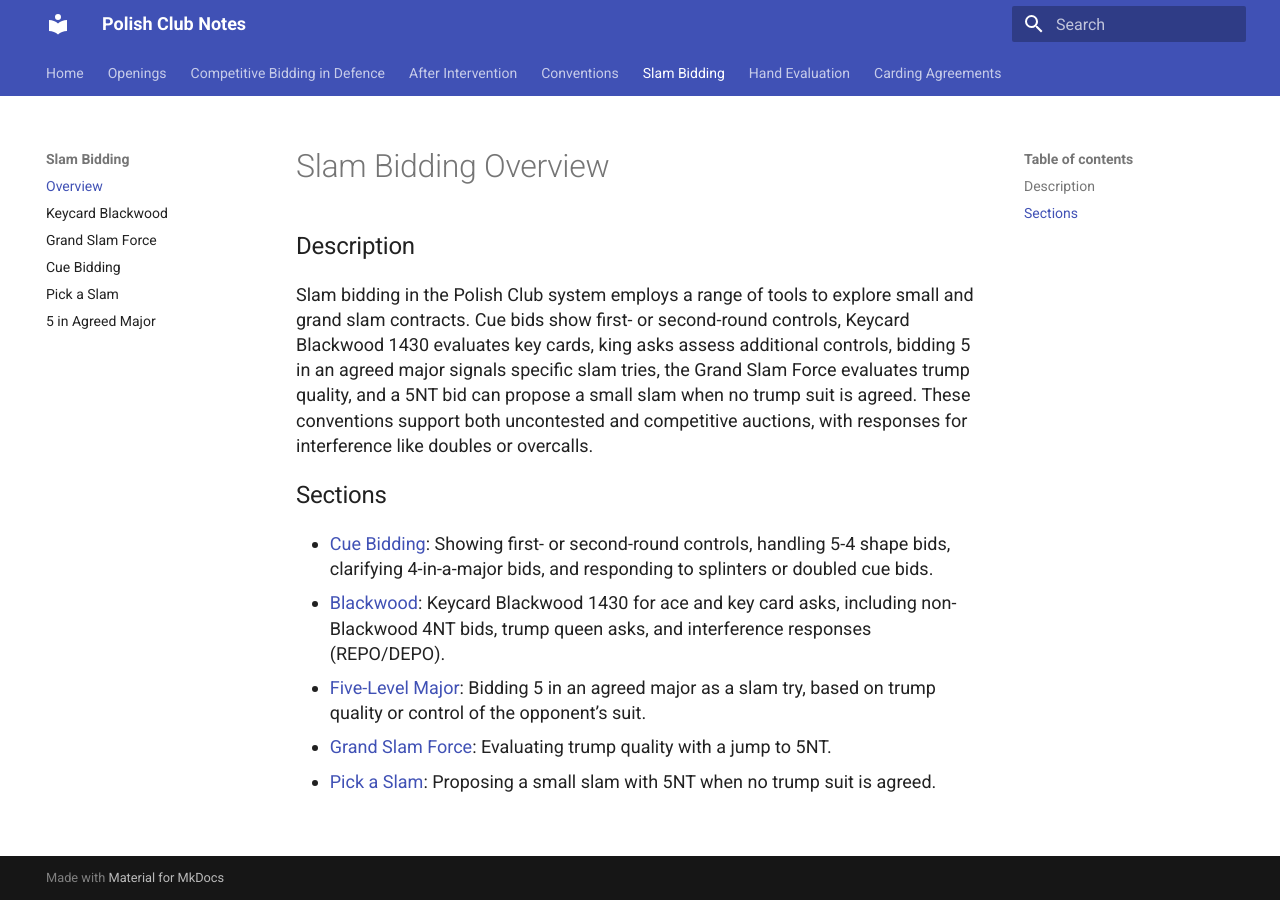
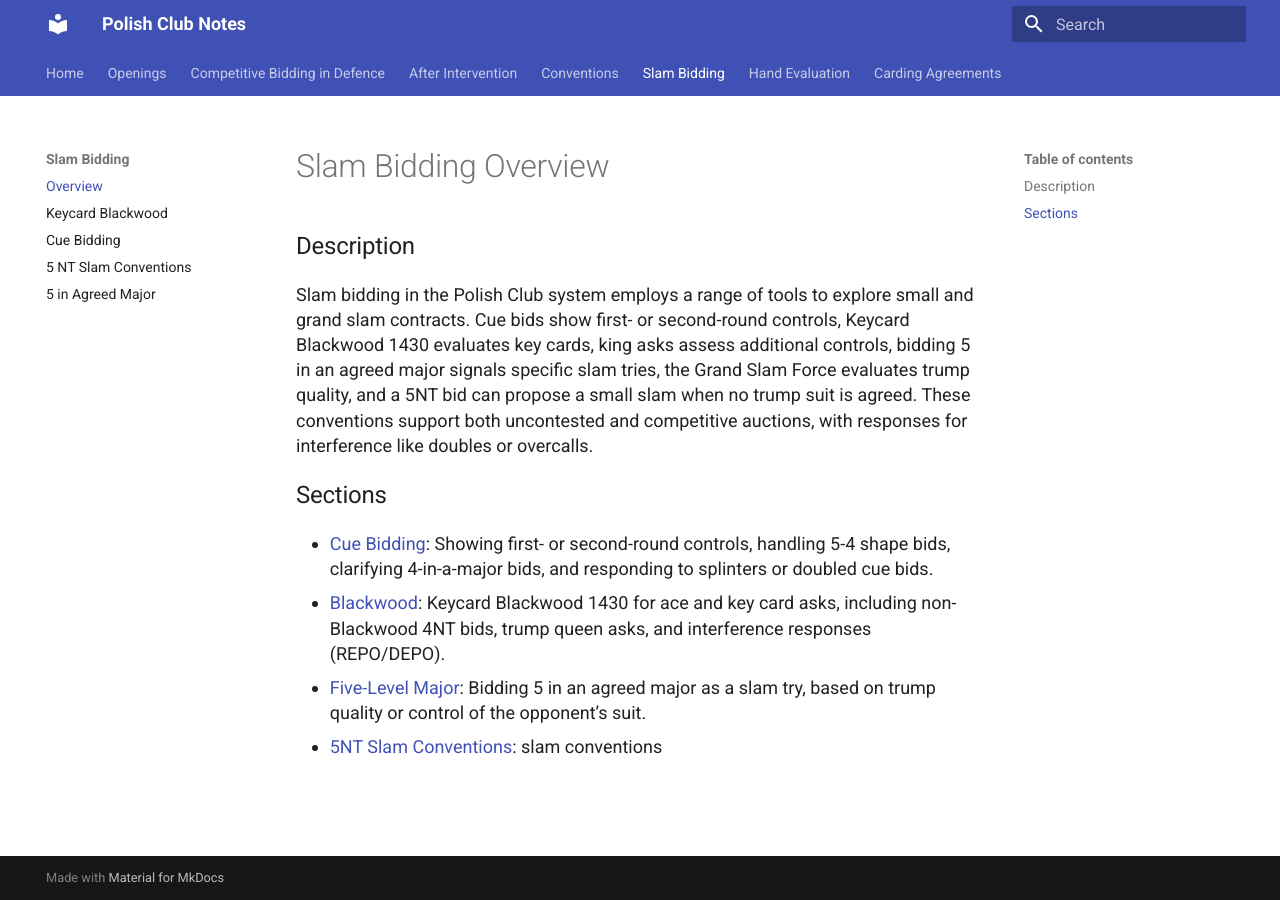
Before and after one commit to glindstrom/polish-club-notes, an MkDocs documentation site: the page built from docs/slam-bidding/overview.md, in a window 1280 px wide. Built offline with MkDocs 1.6.1 and Material for MkDocs 9.7.7, drawn with Linux system fonts in a browser that asks for light colours.

Commit message:
Slam bidding ready

```diff
--- a/docs/slam-bidding/overview.md
+++ b/docs/slam-bidding/overview.md
@@ -8,5 +8,5 @@ Slam bidding in the Polish Club system employs a range of tools to explore small
 - [Cue Bidding](cue-bidding.md): Showing first- or second-round controls, handling 5-4 shape bids, clarifying 4-in-a-major bids, and responding to splinters or doubled cue bids.
 - [Blackwood](blackwood.md): Keycard Blackwood 1430 for ace and key card asks, including non-Blackwood 4NT bids, trump queen asks, and interference responses (REPO/DEPO).
 - [Five-Level Major](five-level-major.md): Bidding 5 in an agreed major as a slam try, based on trump quality or control of the opponent’s suit.
-- [Grand Slam Force](grand-slam-force.md): Evaluating trump quality with a jump to 5NT.
-- [Pick a Slam](pick-a-slam.md): Proposing a small slam with 5NT when no trump suit is agreed.
+- [5NT Slam Conventions](five-nt-slam-conventions.md):
+  slam conventions
--- a/mkdocs.yml
+++ b/mkdocs.yml
@@ -72,9 +72,8 @@ nav:
   - Slam Bidding:
       - Overview: slam-bidding/overview.md
       - Keycard Blackwood: slam-bidding/blackwood.md
-      - Grand Slam Force: slam-bidding/grand-slam-force.md
       - Cue Bidding: slam-bidding/cue-bidding.md
-      - Pick a Slam: slam-bidding/pick-a-slam.md
+      - 5 NT Slam Conventions: slam-bidding/five-nt-slam-conventions.md
       - 5 in Agreed Major: slam-bidding/five-level-major.md
   - Hand Evaluation: hand-evaluation.md
   - Carding Agreements: carding-agreements.md
```
Also changed, not shown: docs/slam-bidding/five-nt-slam-conventions.md (added, +35 -0 lines), docs/slam-bidding/grand-slam-force.md (deleted), docs/slam-bidding/pick-a-slam.md (deleted).
